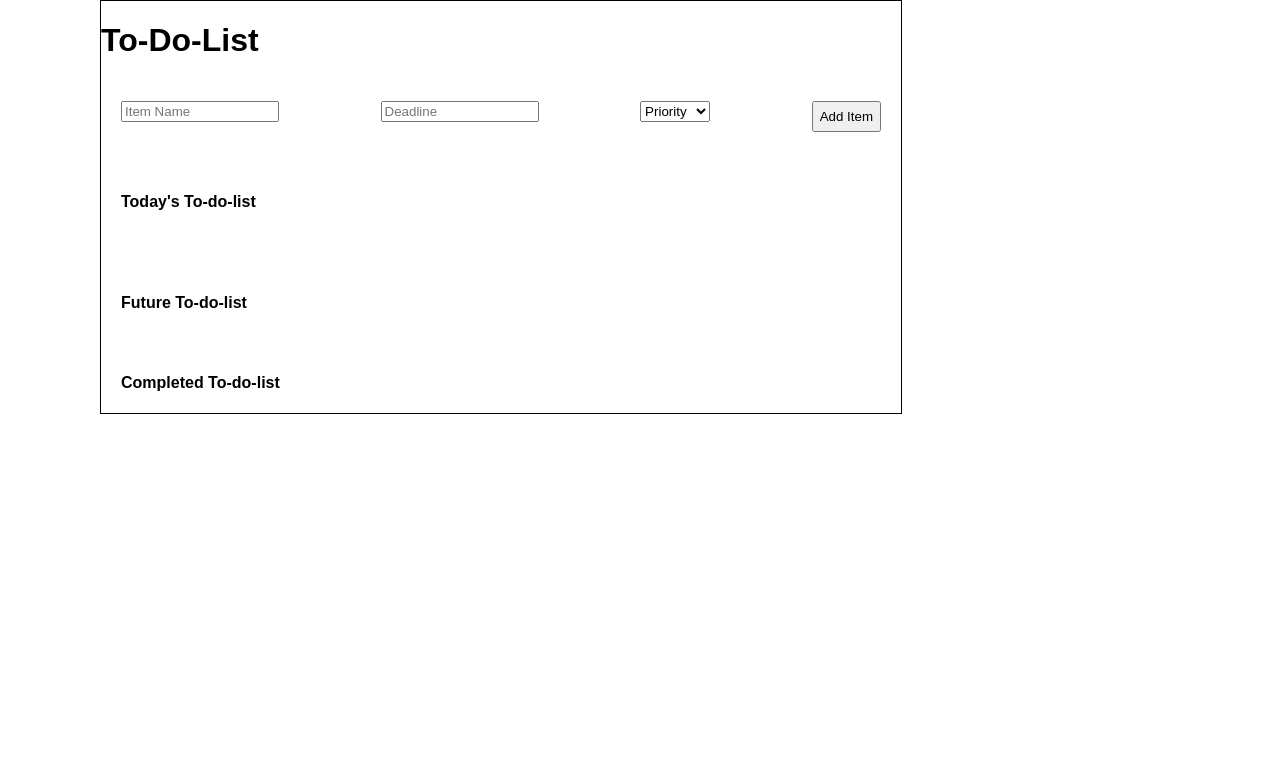
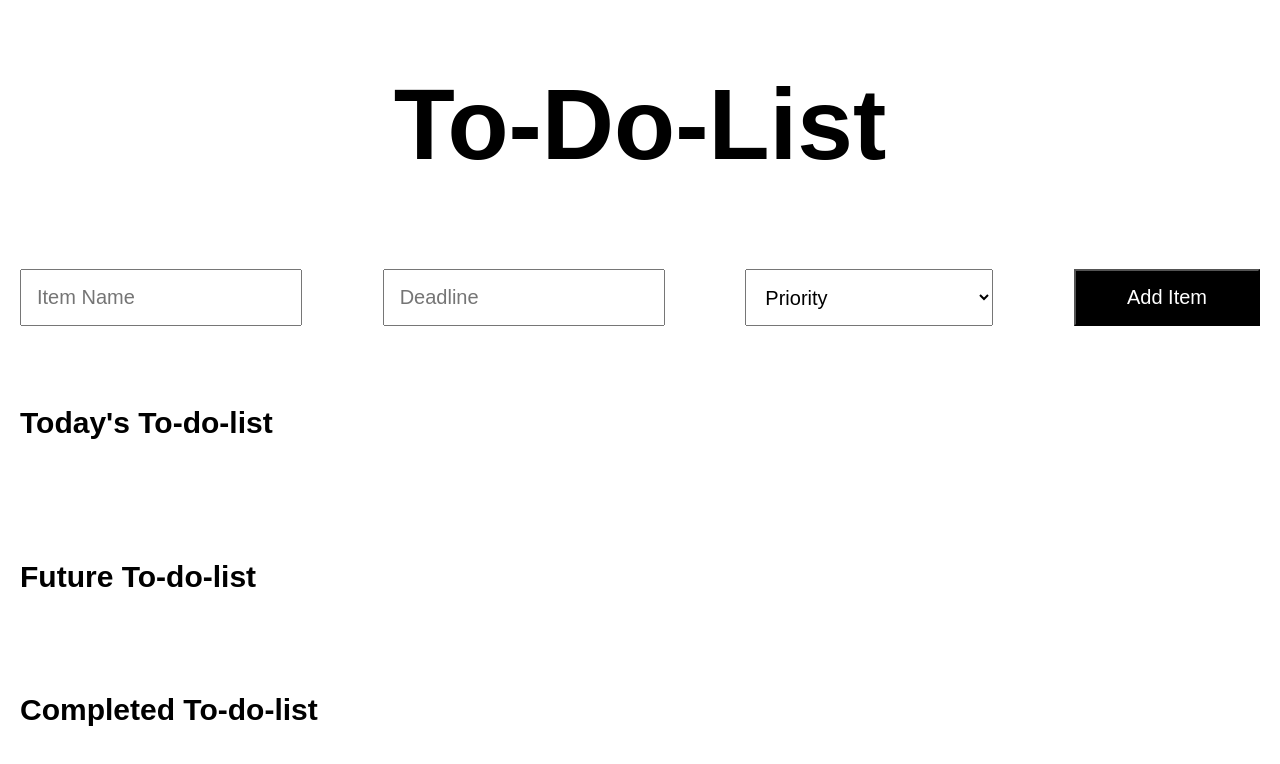
Before and after one commit to accio-rajitha/todo_list, a plain HTML site: page index.html in a window 1280 px wide. Drawn offline with Linux system fonts and the light colour scheme.

Commit message:
css is added

```diff
--- a/styles.css
+++ b/styles.css
@@ -9,35 +9,39 @@ body {
      justify-content: space-between;
 
   }
-  input{
-    width:150px;
+  input,select{
+    width:20%;
     gap: 20px;
+    padding: 15px;
+    font-size: 20px;
   }
-  .container {
-    width: 800px;
-    border: 1px solid black;
-    gap: 20px;
-    margin-left: 100px;
-    height: auto;
+  button{
+    width: 15%;
+    background-color: black;
+    color: white;
+    font-size: 20px;
   }
 
+  .head{
+    text-align: center;
+    font-size: 50px;
+    font-weight: 900;
+
+  }
   .completed-tasks{
     margin-left: 20px;
+    font-size: 30px;
 
   }
 
   .add-item,
   .today-tasks,
   .future-tasks {
-
+    font-size: 30px;
     padding: 20px;
   }
 
-  .add-item form input,
-  .add-item form select {
-    margin-bottom: 10px;
 
-  }
 
   ul {
     list-style-type: none;
@@ -45,21 +49,39 @@ body {
 
 
   }
+  li {
+    display: flex;
+    align-items: center;
+    justify-content: space-between;
+    margin-bottom: 10px;
+  }
 
-  li {
-    margin-bottom: 10px;
+  li span {
+    flex: 1;
+    word-wrap: break-word;
+  }
 
 
-  }
   .completed{
     border: 1px solid black;
     margin-right: 20px;
     border-radius: 5px;
+    padding: 20px;
   }
   .back-ground {
     border: 1px solid black;
     background-color: black;
     color: white;
     border-radius: 5px;
+    padding: 20px;
 
   }
+
+  .delete-btn,
+.complete-btn {
+  background: none;
+  border: none;
+  padding: 0;
+  margin: 0;
+  cursor: pointer;
+}
```
